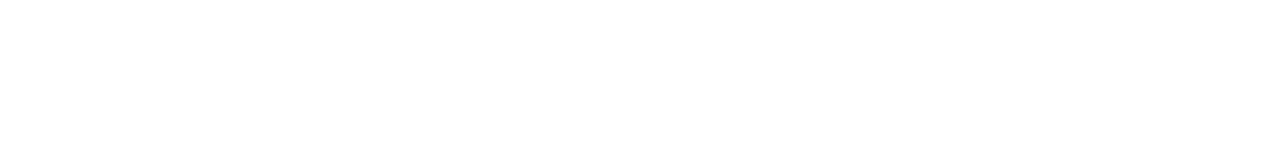
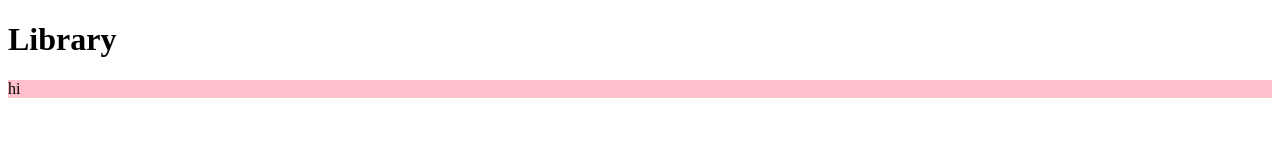
Before and after one commit to connieyzhu/odin-library, a plain HTML site: page index.html in a window 1280 px wide. Drawn offline with Linux system fonts and the light colour scheme.

Commit message:
Test appending DOM element

```diff
--- a/index.html
+++ b/index.html
@@ -4,9 +4,13 @@
     <meta charset="UTF-8">
     <meta name="viewport" content="width=device-width, initial-scale=1.0">
     <link rel="stylesheet" href="style.css">
+    <script src="objconstr.js" defer></script>
     <title>Document</title>
 </head>
 <body>
+    <h1>Library</h1>
+    <div id="library">
 
+    </div>
 </body>
 </html>
--- a/objconstr.js
+++ b/objconstr.js
@@ -1,4 +1,5 @@
 const myLibrary = [];
+const libraryContainer = document.getElementById('library');
 
 function Book(title, author, pages, hasRead){
     this.title = title;
@@ -10,6 +11,25 @@ function Book(title, author, pages, hasRead){
     }
 }
 
+function createCard(book){
+
+}
+
+function displayLibrary(){
+  for(book in myLibrary){
+    console.log('book');
+    const card = document.createElement('div');
+    card.className = 'card';
+    card.textContent = 'hi';
+    libraryContainer.appendChild(card);
+  }
+}
+
 function addBookToLibrary(){
 
 }
+
+const book1 = new Book('hi', 'hi', 100, true);
+myLibrary.push(book1);
+
+displayLibrary();
--- a/style.css
+++ b/style.css
@@ -0,0 +1,3 @@
+.card{
+    background-color: pink;
+}
```
